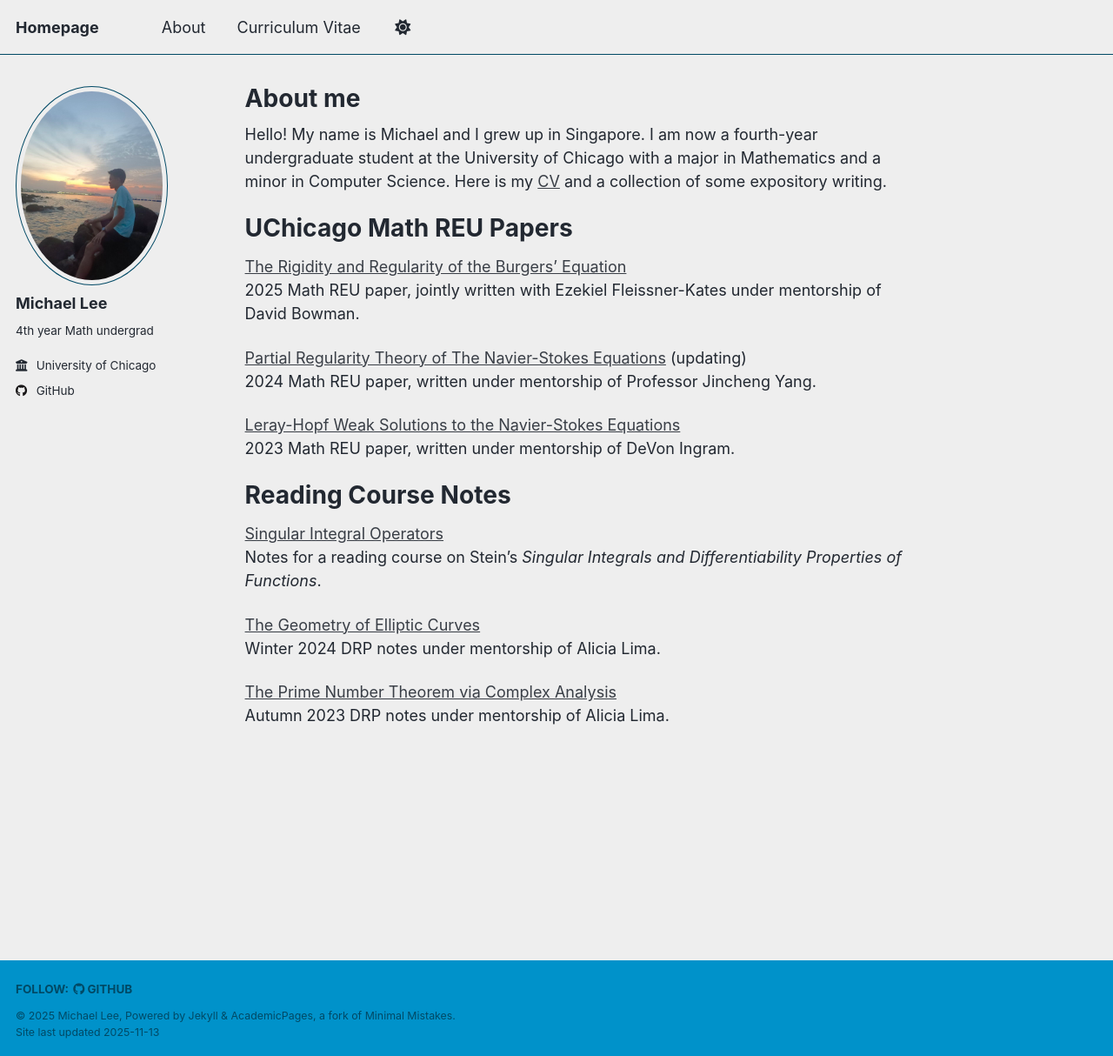
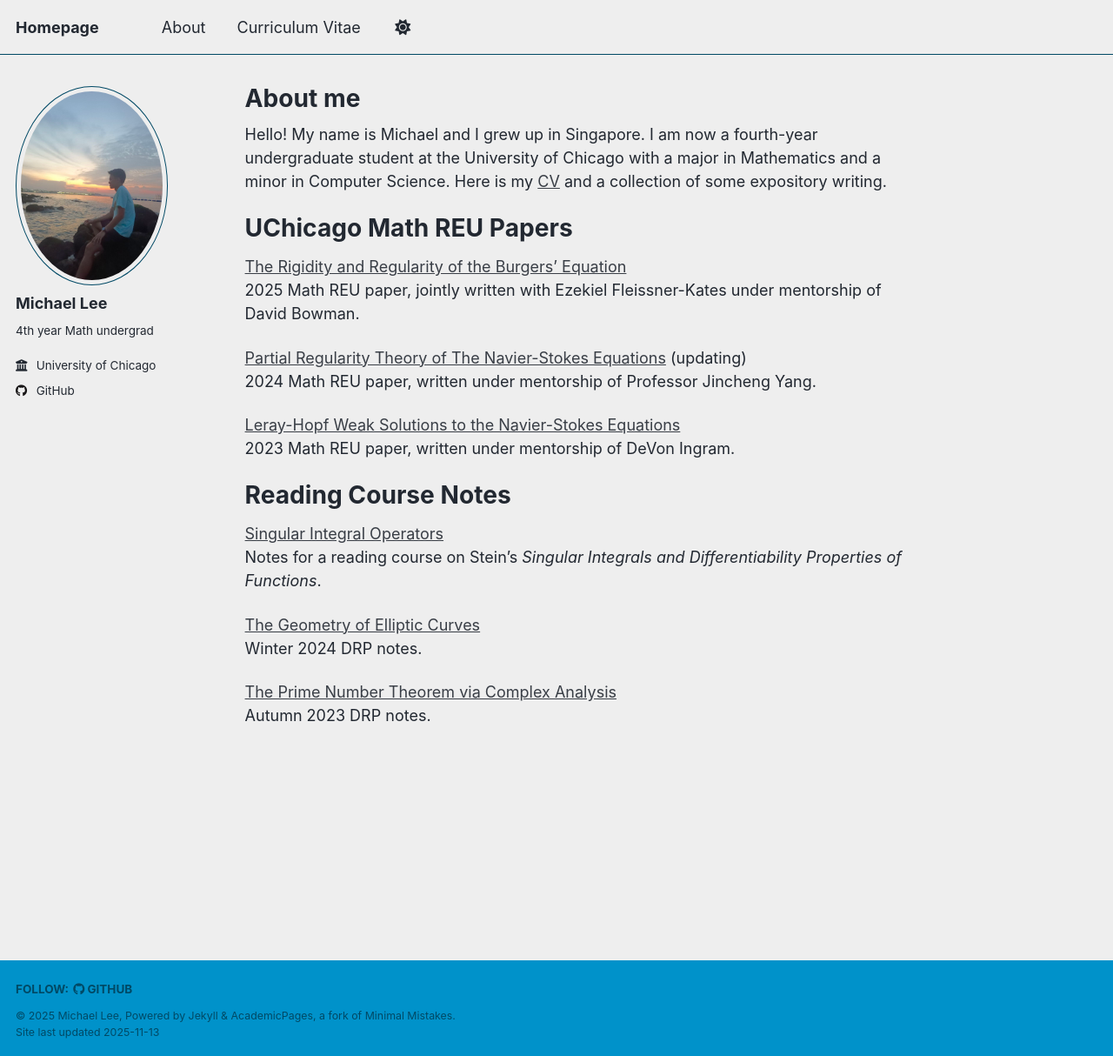
Before and after one commit to leemichaeljh/leemichaeljh.github.io, a Jekyll site: the page built from _pages/about.md, in a window 1280 px wide and 1214 px high. Shown: the whole window at 87% size. Built offline with Jekyll 4.4.1, drawn with Linux system fonts in a browser that asks for light colours; a script that is not in the unit is left out.

Commit message:
Update DRP notes descriptions for clarity

```diff
--- a/_pages/about.md
+++ b/_pages/about.md
@@ -27,7 +27,7 @@ Reading Course Notes
 Notes for a reading course on Stein's *Singular Integrals and Differentiability Properties of Functions*.
 
 [The Geometry of Elliptic Curves](files/drp-elliptic.pdf)
-Winter 2024 DRP notes under mentorship of Alicia Lima.
+Winter 2024 DRP notes.
 
 [The Prime Number Theorem via Complex Analysis](files/drp-analytic.pdf)
-Autumn 2023 DRP notes under mentorship of Alicia Lima.
+Autumn 2023 DRP notes.
```
